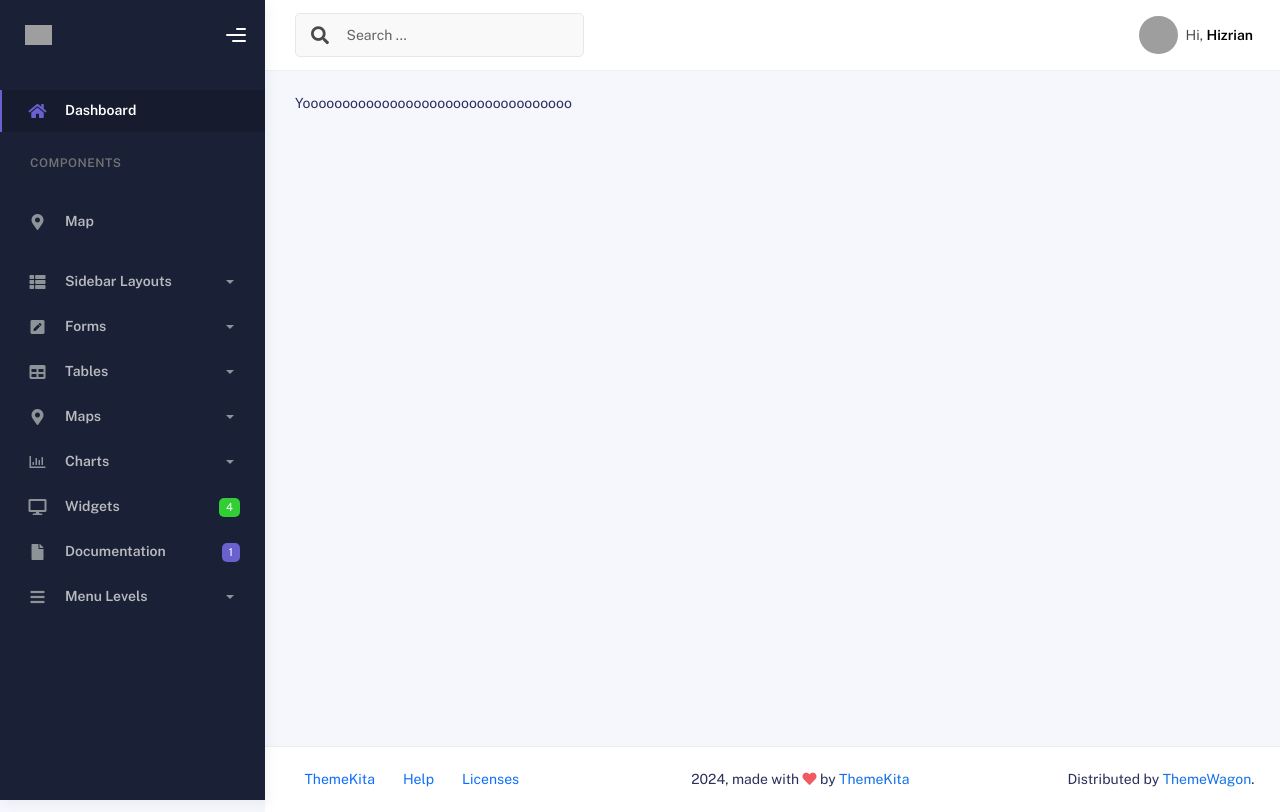
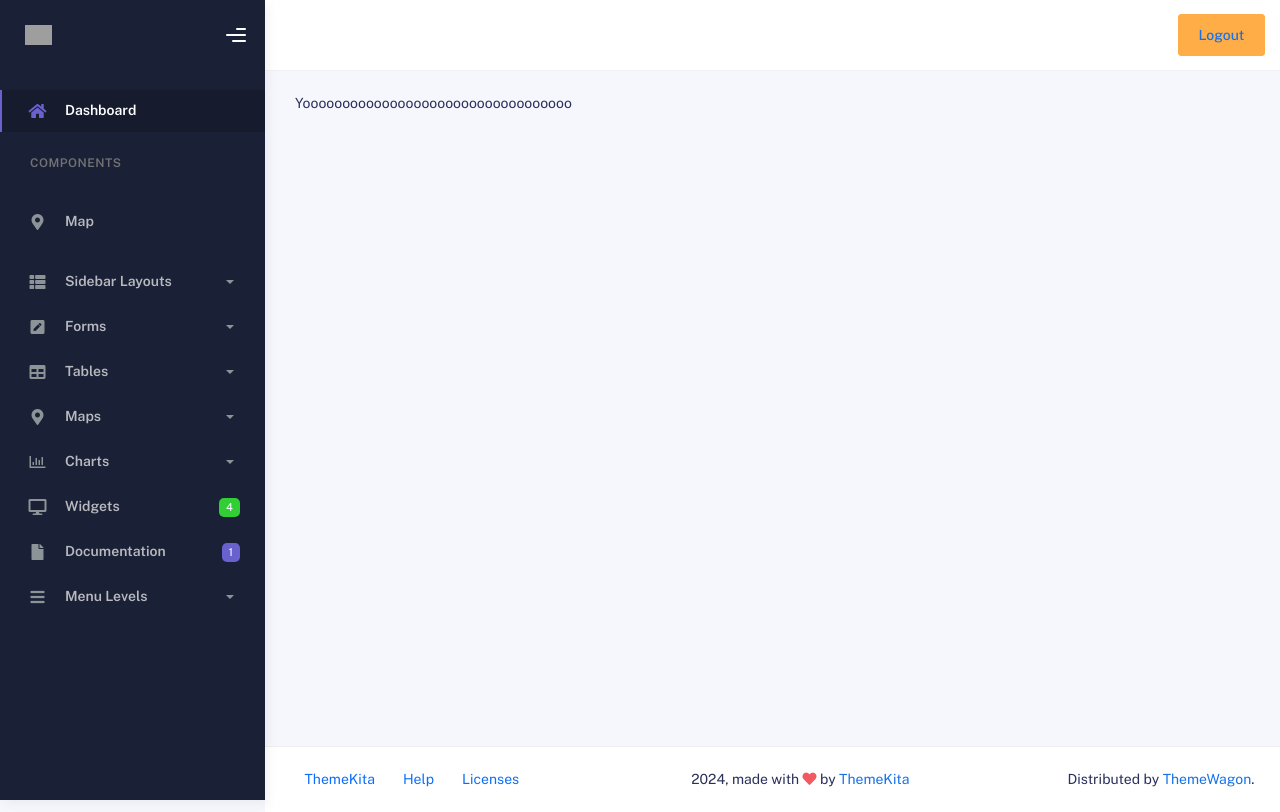
Before and after one commit to Msumri/XTH_Head, a Flask app: page / in a window 1280 px wide. Run offline with Flask 3, Linux system fonts and the light colour scheme; the visitor is signed in with stand-in values (Sample User, id 1); some libraries are stand-ins or nearby versions; grey boxes are pictures that could not be loaded.

Commit message:
update login page

```diff
--- a/app.py
+++ b/app.py
@@ -56,7 +56,10 @@ def login_page():
 
     return render_template('loginpage.html',login=login)
 
-
+@app.route('/logout')
+def logout():
+    session.pop('login', None)  # Remove 'login' from session
+    return redirect(url_for('login_page'))  # Redirect to login page after logging out
 
 if __name__ == '__main__':
     app.run(debug=True, host="0.0.0.0", port=5000)
--- a/templates/base.html
+++ b/templates/base.html
@@ -300,94 +300,21 @@
             class="navbar navbar-header navbar-header-transparent navbar-expand-lg border-bottom"
           >
             <div class="container-fluid">
-              <nav
-                class="navbar navbar-header-left navbar-expand-lg navbar-form nav-search p-0 d-none d-lg-flex"
-              >
-                <div class="input-group">
-                  <div class="input-group-prepend">
-                    <button type="submit" class="btn btn-search pe-1">
-                      <i class="fa fa-search search-icon"></i>
-                    </button>
-                  </div>
-                  <input
-                    type="text"
-                    placeholder="Search ..."
-                    class="form-control"
-                  />
-                </div>
-              </nav>
+
 
               <ul class="navbar-nav topbar-nav ms-md-auto align-items-center">
                 <li
                   class="nav-item topbar-icon dropdown hidden-caret d-flex d-lg-none"
-                >
-                  <a
-                    class="nav-link dropdown-toggle"
-                    data-bs-toggle="dropdown"
-                    href="#"
-                    role="button"
-                    aria-expanded="false"
-                    aria-haspopup="true"
-                  >
-                    <i class="fa fa-search"></i>
-                  </a>
-                  <ul class="dropdown-menu dropdown-search animated fadeIn">
-                    <form class="navbar-left navbar-form nav-search">
-                      <div class="input-group">
-                        <input
-                          type="text"
-                          placeholder="Search ..."
-                          class="form-control"
-                        />
-                      </div>
-                    </form>
-                  </ul>
-                </li>
+                ></li>
 
 
-                <li class="nav-item topbar-user dropdown hidden-caret">
-                  <a
-                    class="dropdown-toggle profile-pic"
-                    data-bs-toggle="dropdown"
-                    href="#"
-                    aria-expanded="false"
-                  >
-                    <div class="avatar-sm">
-                      <img
-                        src="assets/img/profile.jpg"
-                        alt="..."
-                        class="avatar-img rounded-circle"
-                      />
-                    </div>
-                    <span class="profile-username">
-                      <span class="op-7">Hi,</span>
-                      <span class="fw-bold">Hizrian</span>
-                    </span>
-                  </a>
-                  <ul class="dropdown-menu dropdown-user animated fadeIn">
-                    <div class="dropdown-user-scroll scrollbar-outer">
-                      <li>
-                        <div class="user-box">
-                          <div class="avatar-lg">
-                            <img
-                              src="assets/img/profile.jpg"
-                              alt="image profile"
-                              class="avatar-img rounded"
-                            />
-                          </div>
-                          <div class="u-text">
-                            <h4>Hizrian</h4>
-                            <p class="text-muted">hello@example.com</p>
-                            <a
-                              href="profile.html"
-                              class="btn btn-xs btn-secondary btn-sm"
-                              >View Profile</a
-                            >
-                          </div>
-                        </div>
-                      </li>
 
-                    </div>
+
+                {% if session.get('login') %}
+                <button class="btn btn-warning"><a href="{{ url_for('logout') }}">Logout</a></button>
+            {% else %}
+                <button class="btn btn-warning"><a href="{{ url_for('login_page') }}">Login</a></button>
+            {% endif %}
                   </ul>
                 </li>
               </ul>
```
Also changed, not shown: templates/loginpage.html (+51 -4 lines), templates/map.html (deleted, +0 -72 lines).
